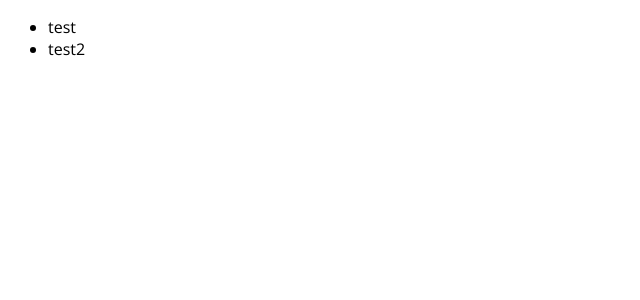
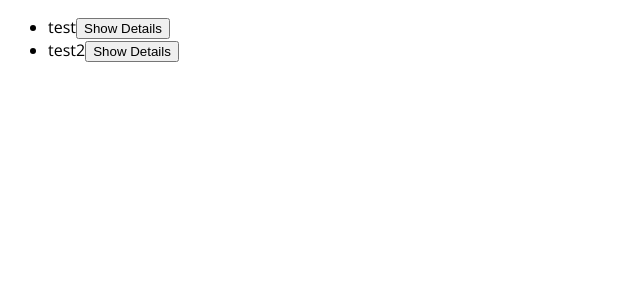
Before and after one commit to donghun-k/keep-learning, a Next.js app: page /feedback in a window 1280 px wide. Shown: the top 300 px of the page, without its empty margins (0-640 px from the left). Built offline with nearby package versions, Linux system fonts and the light colour scheme.

Commit message:
저장소 통합

```diff
--- /dev/null
+++ b/pages/api/[feedbackId].js
@@ -0,0 +1,13 @@
+import { buildFeedbackPath, extractFeedback } from './feedback';
+
+function handler(req, res) {
+  const feedbackId = req.query.feedbackId;
+  const filePath = buildFeedbackPath();
+  const feedbackData = extractFeedback(filePath);
+
+  const selectedFeedback = feedbackData.find(
+    (feedback) => feedback.id == feedbackId
+  );
+  res.status(200).json({ feedback: selectedFeedback });
+}
+export default handler;
--- a/pages/feedback/index.js
+++ b/pages/feedback/index.js
@@ -1,12 +1,29 @@
+import { Fragment, useState } from 'react';
 import { buildFeedbackPath, extractFeedback } from '../api/feedback';
 
 function FeedbackPage(props) {
+  const [feedbackData, setFeedbackData] = useState();
+  function loadFeedbackHandler(id) {
+    fetch(`/api/${id}`)
+      .then((res) => res.json())
+      .then((data) => {
+        setFeedbackData(data.feedback);
+      });
+  }
   return (
-    <ul>
-      {props.feedbackItems.map((item) => (
-        <li key={item.id}>{item.text}</li>
-      ))}
-    </ul>
+    <Fragment>
+      {feedbackData && <p>{feedbackData.email}</p>}
+      <ul>
+        {props.feedbackItems.map((item) => (
+          <li key={item.id}>
+            {item.text}
+            <button onClick={loadFeedbackHandler.bind(null, item.id)}>
+              Show Details
+            </button>
+          </li>
+        ))}
+      </ul>
+    </Fragment>
   );
 }
 
```
